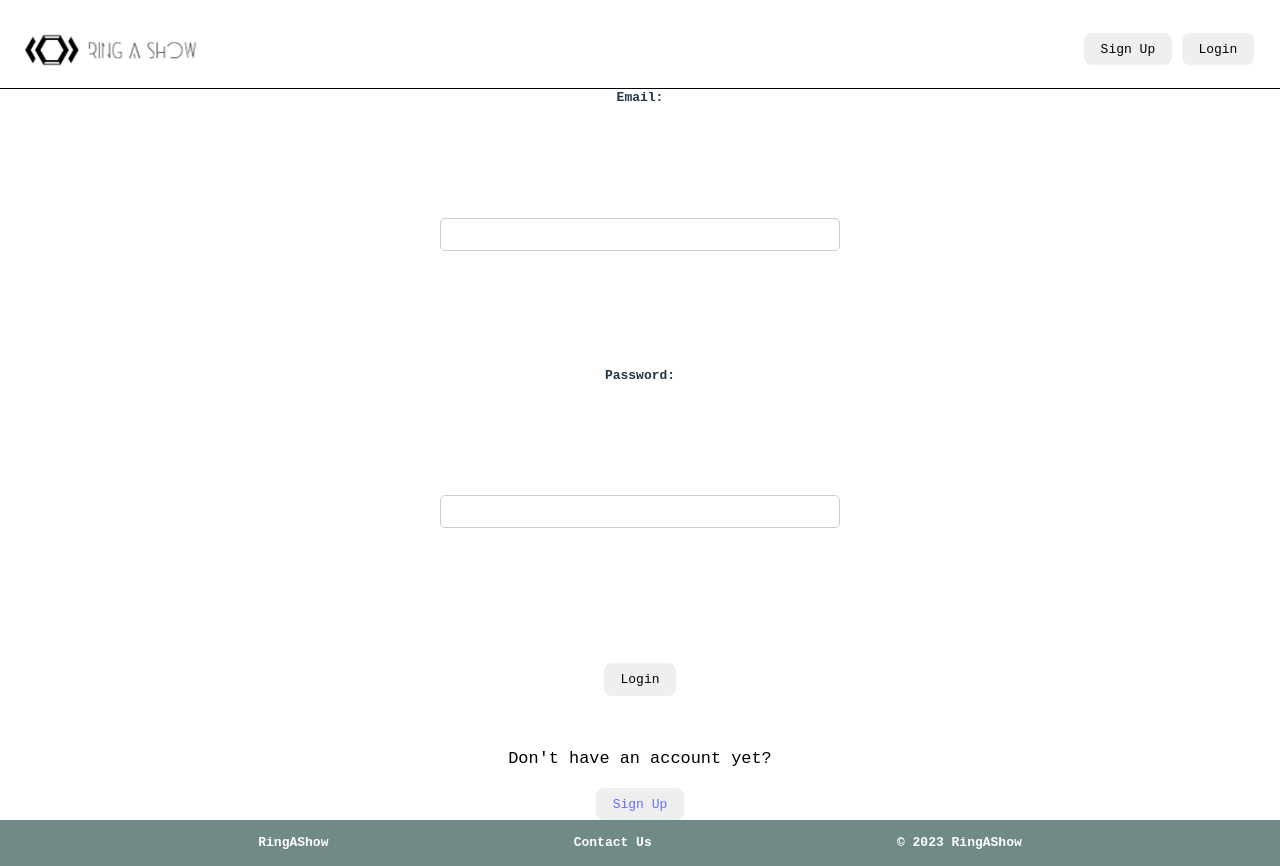
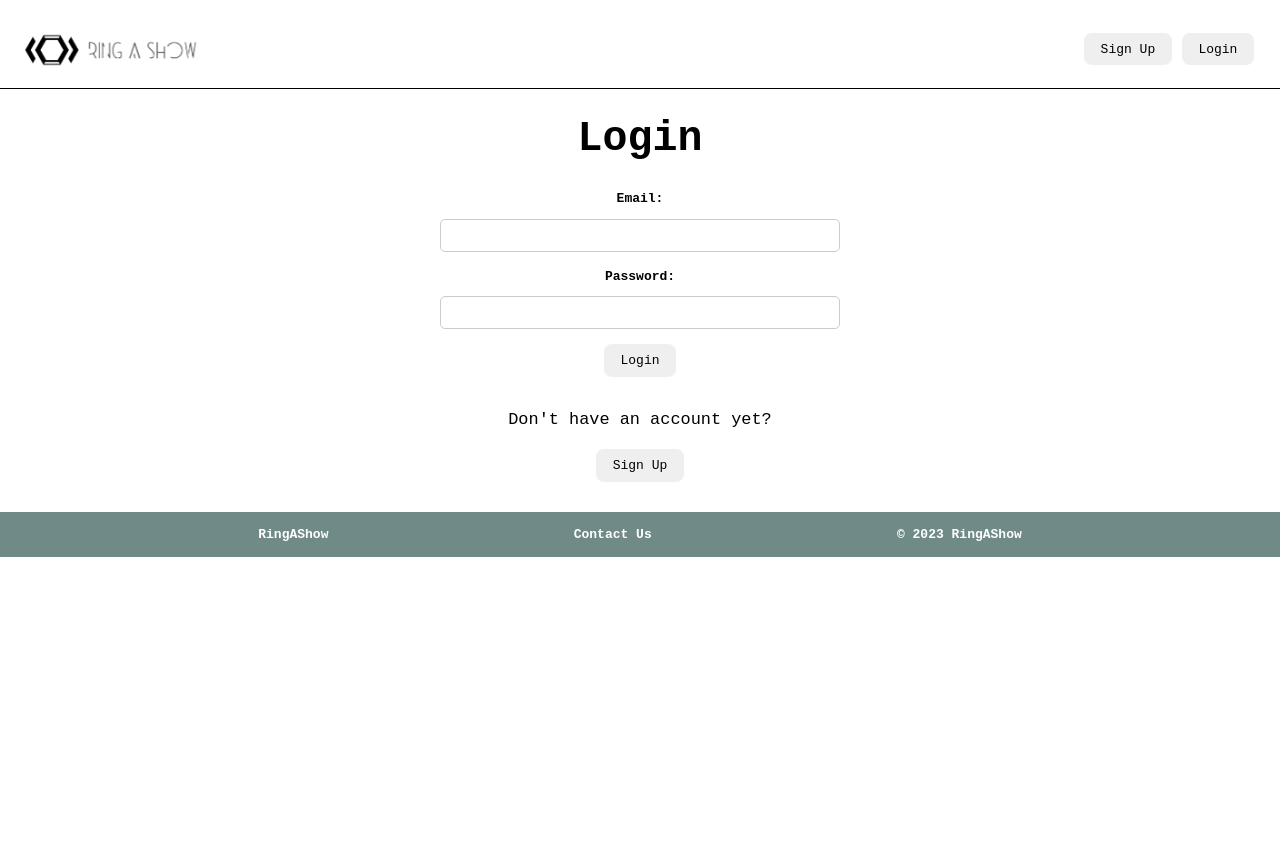
Before and after one commit to artist-booking-app/ring-a-show-frontend, a React (Vite) app: page /login in a window 1280 px wide. After the commit the page ends 800 px from the top, so only its background shows below. Built offline with nearby package versions, Linux system fonts and the light colour scheme.

Commit message:
fixed css issue with signup, login, and booking form

```diff
--- a/src/pages/ArtistDetailsPage.css
+++ b/src/pages/ArtistDetailsPage.css
@@ -104,31 +104,20 @@
     grid-column: 2/3;
     background-color: rgba(255, 255, 255, 0.4);
     margin-top: 20px;
-    padding: 20px;
+    padding: 10px;
     /* border: 1px solid black; */
     border-radius: 8px;
     color: black;
     position: relative;
-
+    box-sizing: border-box;
   }
 
-  /* .artist-performance-details h5 {
-    font-size: 1.2em;
-    margin-bottom: 10px;
+  .booking-form input {
+    background-color: white;
+    color: black;
   }
 
-  .artist-performance-details h2 {
-    font-size: 1.5em;
-    margin-bottom: 10px;
+  .booking-form select {
+    background-color: white;
+    color: black;
   }
-
-  .artist-performance-details span {
-    font-weight: bold;
-    display: block;
-    margin-bottom: 10px;
-  }
-
-  .artist-performance-details p {
-    margin-bottom: 10px;
-  }
-   */
--- a/src/pages/LoginPage.css
+++ b/src/pages/LoginPage.css
@@ -1,12 +1,20 @@
-form {
-   display: flex;
-   flex-direction: column;
-   gap: 100px;
+.login-page h1 {
+    color: black;
 }
 
-form button{
-    margin-top: 20px;
+.login-page label {
+    color: black;
 }
+
+.login-page input {
+    background-color: var(--white);
+    color: black
+}
+
 .signup-link {
-    margin-top: 50px;
+    margin-top: 30px;
 }
+
+.signup-button {
+    margin-bottom: 30px;
+}
--- a/src/pages/LoginPage.jsx
+++ b/src/pages/LoginPage.jsx
@@ -40,8 +40,8 @@ function LoginPage() {
     };
 
     return (
-      <div className="LoginPage">
-        {/* <h1>Login</h1> */}
+      <div className="login-page">
+        <h1>Login</h1>
 
         <form onSubmit={handleLoginSubmit}>
           <label>Email:</label>
@@ -67,9 +67,13 @@ function LoginPage() {
 
         <div className="signup-link">
         <p>Don't have an account yet?</p>
-        <button>
-        <Link to={"/signup"}> Sign Up</Link>
-        </button>
+
+          <Link to={"/signup"}>
+            <button className="signup-button">
+              Sign Up
+            </button>
+          </Link>
+
         </div>
 
       </div>
--- a/src/pages/SignupPage.css
+++ b/src/pages/SignupPage.css
@@ -1,6 +1,16 @@
-form {
-    display: grid;
+.signup-page h1 {
+    color: black;
 }
-lable {
-    color: whitesmoke;
+
+.signup-page label {
+    color: black;
 }
+
+.signup-page input {
+    background-color: white;
+    color: black;
+}
+
+.signup-page button {
+    margin-bottom: 30px;
+}
--- a/src/pages/SignupPage.jsx
+++ b/src/pages/SignupPage.jsx
@@ -38,7 +38,9 @@ const handleSignupSubmit = (e) => {
 }
 
     return(
-        <>
+        <div className="signup-page">
+        <h1>Sign Up</h1>
+
         <form onSubmit={handleSignupSubmit}>
         <label>Email:</label>
         <input
@@ -84,7 +86,7 @@ const handleSignupSubmit = (e) => {
                 </label>
         <button type="submit">Sign Up</button>
       </form>
-        </>
+        </div>
     )
 }
 
```
